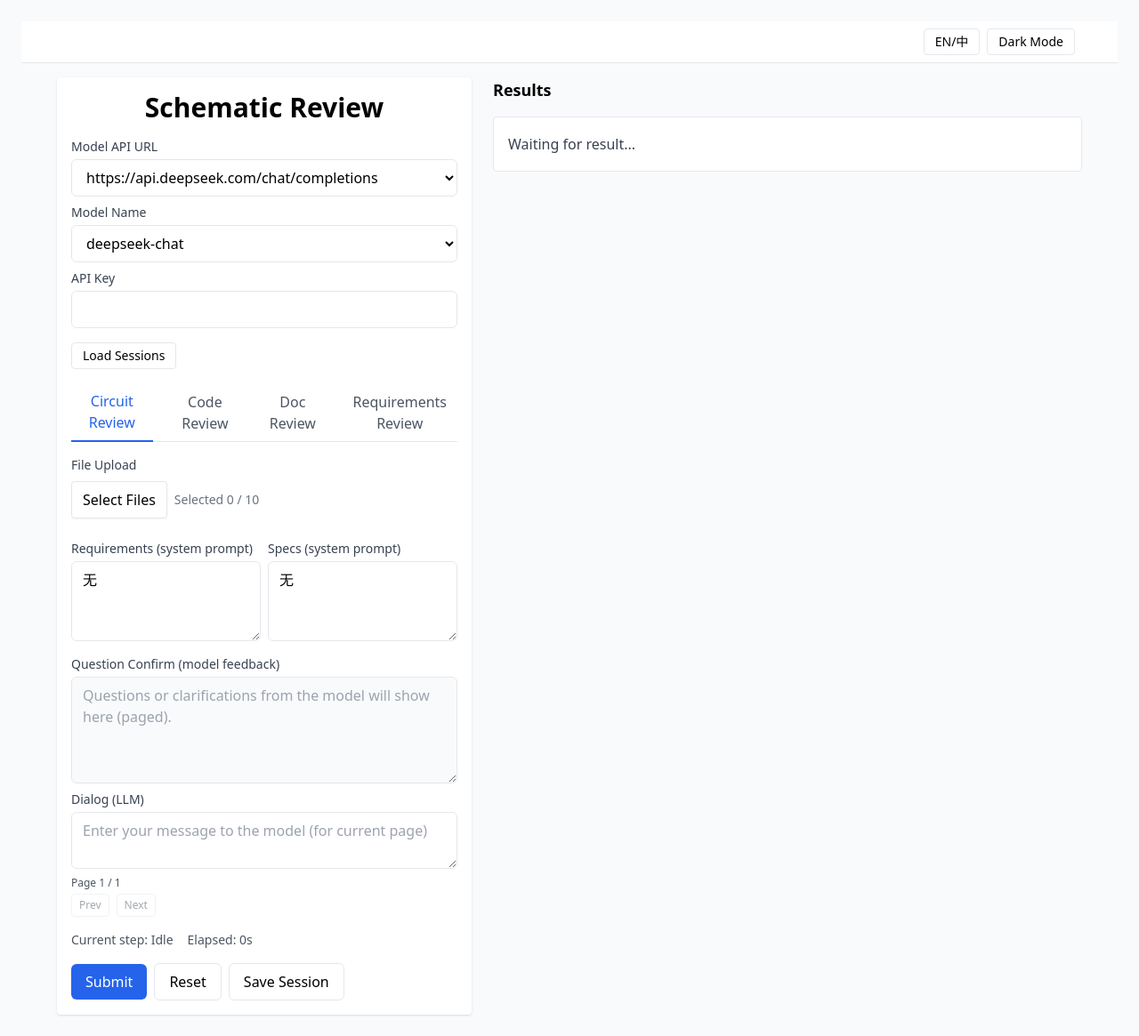
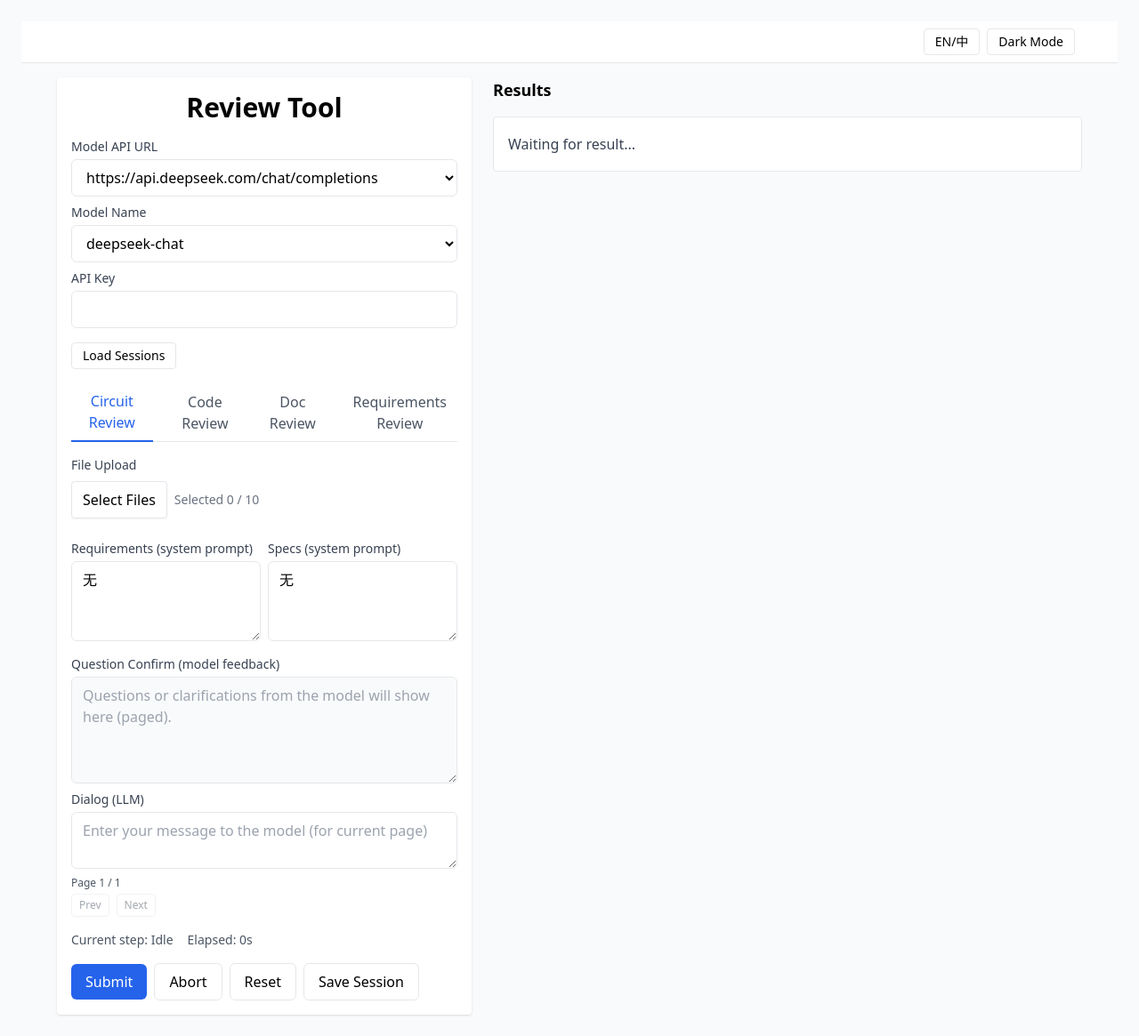
Before and after one commit to Gyrych/ReviewAI, a React (Vite) app in the folder frontend/: page / in a window 1280 px wide. Shown: the whole page at 89% size. Built offline with nearby package versions, Linux system fonts and the light colour scheme.

Commit message:
v0.1.8 添加中止按钮，统一标题名称

```diff
--- a/frontend/index.html
+++ b/frontend/index.html
@@ -3,7 +3,7 @@
   <head>
     <meta charset="utf-8" />
     <meta name="viewport" content="width=device-width,initial-scale=1.0" />
-    <title>schematic-ai-review - Frontend</title>
+    <title>评审工具 - Frontend</title>
   </head>
   <body>
     <div id="root"></div>
--- a/frontend/src/components/ReviewForm.tsx
+++ b/frontend/src/components/ReviewForm.tsx
@@ -48,6 +48,8 @@ export default function ReviewForm({
   const [progressStep, setProgressStep] = useState<string>('idle')
   const [elapsedMs, setElapsedMs] = useState<number>(0)
   const timerRef = useRef<number | null>(null)
+  // 用于中止当前正在进行的 fetch 请求
+  const controllerRef = useRef<AbortController | null>(null)
   // 中文注释：通过 t() 获取步骤名称，避免硬编码
   function stepLabel(code: string): string {
     return t(`step_${code}`)
@@ -237,6 +239,8 @@ export default function ReviewForm({
       // Always post to the backend endpoint; backend will forward to the external model at modelApiUrl
       setProgressStep('sending_request')
       const controller = new AbortController()
+      // 保存 controller 以便外部中止
+      controllerRef.current = controller
       // 客户端等待后端响应的超时（毫秒），可通过 Vite 环境变量 VITE_CLIENT_TIMEOUT_MS 配置，默认 1800000（30 分钟）
       // 在浏览器中不可直接访问 process.env，使用 import.meta.env（由 Vite 在构建时注入）
       const timeoutMs = Number((import.meta as any).env.VITE_CLIENT_TIMEOUT_MS || 1800000)
@@ -246,6 +250,8 @@ export default function ReviewForm({
         res = await fetch(apiUrl, { method: 'POST', body: fd, headers, signal: controller.signal })
       } finally {
         clearTimeout(timeoutId)
+        // 请求结束后清理 controllerRef
+        controllerRef.current = null
       }
       if (!res.ok) {
         const txt = await res.text()
@@ -362,6 +368,26 @@ export default function ReviewForm({
         window.clearInterval(timerRef.current)
         timerRef.current = null
       }
+    }
+  }
+
+  // 中文注释：中止当前与大模型的对话请求
+  function handleAbort() {
+    try {
+      if (controllerRef.current) {
+        controllerRef.current.abort()
+        // 清理 UI 状态
+        setLoading(false)
+        setProgressStep('done')
+        setError(t('form.error.aborted'))
+        if (timerRef.current) {
+          window.clearInterval(timerRef.current)
+          timerRef.current = null
+        }
+        controllerRef.current = null
+      }
+    } catch (e) {
+      // 忽略中止异常
     }
   }
 
@@ -576,6 +602,9 @@ export default function ReviewForm({
         <button type="submit" className="px-4 py-2 bg-blue-600 dark:bg-blue-700 text-white rounded-md disabled:opacity-60" disabled={loading}>
           {loading ? t('form.submit.loading') : t('form.submit')}
         </button>
+        <button type="button" className="px-4 py-2 bg-white border dark:bg-cursorPanel dark:text-cursorText dark:border-cursorBorder rounded-md transition-colors hover:bg-gray-50 active:bg-gray-100 focus:outline-none focus:ring-2 focus:ring-red-500" onClick={handleAbort} disabled={!controllerRef.current}>
+          {t('form.abort')}
+        </button>
         <button type="button" className="px-4 py-2 bg-white border dark:bg-cursorPanel dark:text-cursorText dark:border-cursorBorder rounded-md transition-colors hover:bg-gray-50 active:bg-gray-100 focus:outline-none focus:ring-2 focus:ring-blue-500" onClick={handleResetAll}>
           {t('form.reset')}
         </button>
--- a/frontend/src/i18n.tsx
+++ b/frontend/src/i18n.tsx
@@ -30,7 +30,7 @@ function detectInitialLang(): Lang {
 // 中文注释：翻译字典
 const dictZh: Record<string, string> = {
   // app 层
-  'app.title': '仪器研究',
+  'app.title': '评审工具',
   'app.theme.toDark': '切换暗色',
   'app.theme.toLight': '切换亮色',
   'app.lang.toggle': 'EN/中',
@@ -76,6 +76,7 @@ const dictZh: Record<string, string> = {
   'form.submit.loading': '提交中...',
   'form.submit': '提交',
   'form.reset': '重置',
+  'form.abort': '中止',
   'form.save.loading': '保存中...',
   'form.save': '保存会话',
   'form.save.ok': '会话已保存',
@@ -84,6 +85,7 @@ const dictZh: Record<string, string> = {
   'form.customApi.warning': '提示：您使用的是自定义或未知的 API 地址，系统不会验证其可用性。若上游返回错误，请检查地址或切换到下拉中的受支持地址。',
   'form.error.timeout': '请求超时：上游响应较慢或网络不稳定，请尝试切换为 /beta 路径或稍后重试。',
   'form.error.submitFail': '提交失败',
+  'form.error.aborted': '已中止',
 
   // 步骤标签
   'step_idle': '空闲',
@@ -113,7 +115,7 @@ const dictZh: Record<string, string> = {
 
 const dictEn: Record<string, string> = {
   // app layer
-  'app.title': 'Schematic Review',
+  'app.title': 'Review Tool',
   'app.theme.toDark': 'Dark Mode',
   'app.theme.toLight': 'Light Mode',
   'app.lang.toggle': 'EN/中',
@@ -159,6 +161,7 @@ const dictEn: Record<string, string> = {
   'form.submit.loading': 'Submitting...',
   'form.submit': 'Submit',
   'form.reset': 'Reset',
+  'form.abort': 'Abort',
   'form.save.loading': 'Saving...',
   'form.save': 'Save Session',
   'form.save.ok': 'Session saved',
@@ -167,6 +170,7 @@ const dictEn: Record<string, string> = {
   'form.customApi.warning': 'Warning: You are using a custom/unknown API URL. The system will not validate its availability. If errors occur, check the URL or switch to a supported one.',
   'form.error.timeout': 'Request timed out: upstream is slow or network unstable. Try /beta path or retry later.',
   'form.error.submitFail': 'Submit failed',
+  'form.error.aborted': 'Aborted',
 
   // steps
   'step_idle': 'Idle',
```
Also changed, not shown: 3 other files (tests, documents, lock files or other folders).
